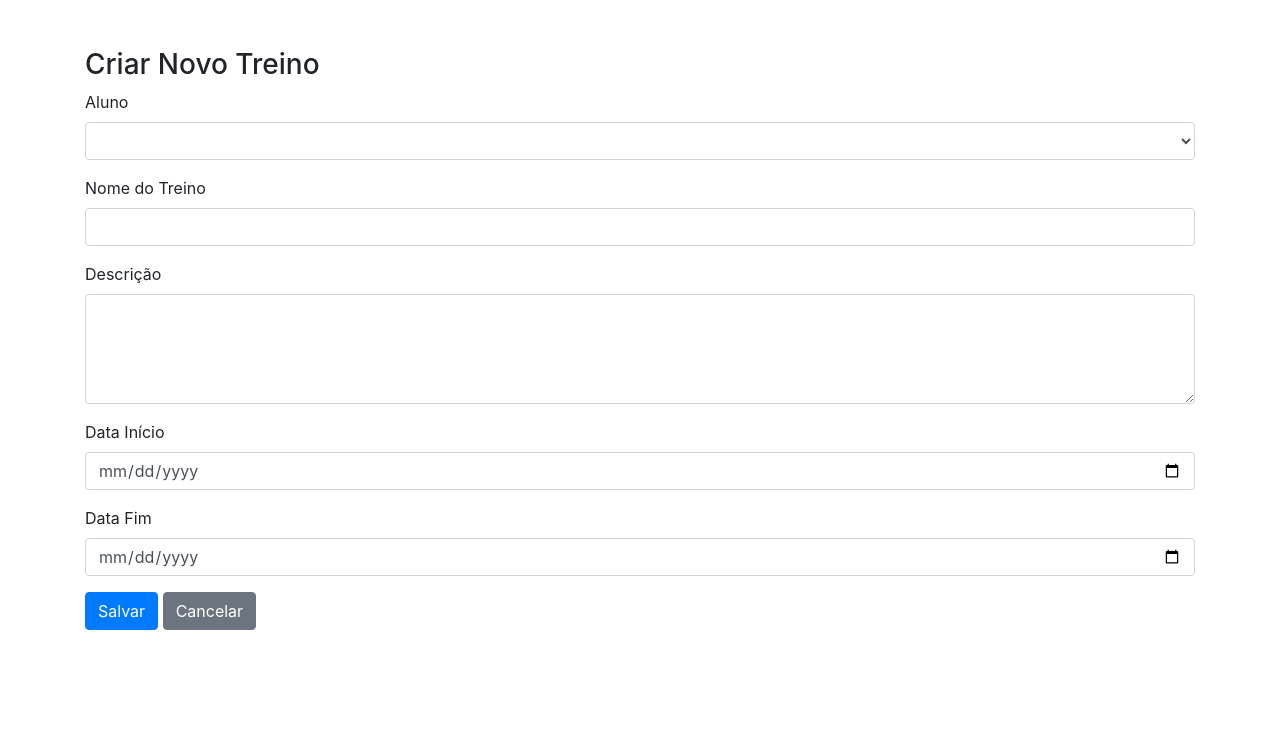
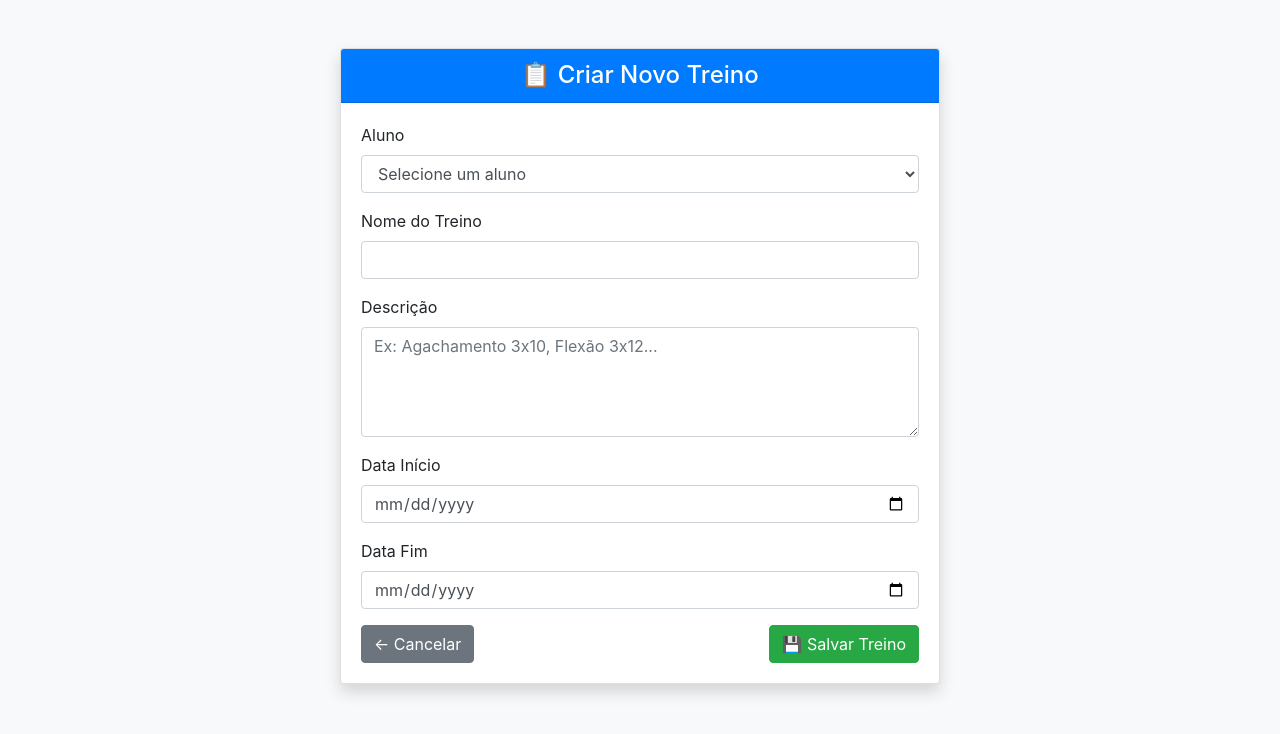
Before and after one commit to Gabe15324/Sistema-de-Academia, a PHP site: page /views/alunos/criar_treino.php in a window 1280 px wide. Shown: the top 734 px of the page. Run offline with PHP 8.4, Linux system fonts and the light colour scheme; the visitor is signed in with stand-in values (Sample User, id 1); tables that the repository leaves empty or names only in its code hold one stand-in row (values such as "Sample post"); lists and menus that the app fills with data are empty.

Commit message:
Commit Final

```diff
--- a/dashboard.php
+++ b/dashboard.php
@@ -96,7 +96,7 @@ unset($_SESSION['mensagem_boas_vindas']);
                     <div class="card-body text-center">
                         <i class="fas fa-file-signature fa-2x text-danger mb-3"></i>
                         <h5 class="card-title">Listar Treinos</h5>
-                        <a href="views/alunos/listar_treinos.php" class="btn btn-outline-danger btn-sm">Gerenciar</a>
+                        <a href="views/alunos/treinos.php" class="btn btn-outline-danger btn-sm">Gerenciar</a>
                     </div>
                     </div>
                 </div>
--- a/views/alunos/criar_treino.php
+++ b/views/alunos/criar_treino.php
@@ -2,18 +2,14 @@
 session_start();
 require_once '../../config/db.php';
 
-// Verifica se o usuário é admin
 if (!isset($_SESSION['usuario_tipo']) || $_SESSION['usuario_tipo'] !== 'admin') {
     header("Location: ../../login.php");
     exit;
 }
 
 $pdo = Database::conectar();
-
-// Pega todos os alunos
 $alunos = $pdo->query("SELECT id, nome FROM usuarios WHERE tipo = 'aluno'")->fetchAll(PDO::FETCH_ASSOC);
 
-// Processa o formulário
 if ($_SERVER['REQUEST_METHOD'] === 'POST') {
     $usuario_id = $_POST['usuario_id'];
     $nome = $_POST['nome'];
@@ -21,50 +17,69 @@ if ($_SERVER['REQUEST_METHOD'] === 'POST') {
     $data_inicio = $_POST['data_inicio'];
     $data_fim = $_POST['data_fim'];
 
-    $stmt = $pdo->prepare("INSERT INTO treinos (usuario_id, nome, descricao, data_inicio, data_fim) VALUES (?, ?, ?, ?, ?)");
+    $stmt = $pdo->prepare("INSERT INTO treinos (usuario_id, nome, descricao, data_inicio, data_fim, criado_por, concluido) VALUES (?, ?, ?, ?, ?, 'admin', 0)");
     $stmt->execute([$usuario_id, $nome, $descricao, $data_inicio, $data_fim]);
 
-    header("Location: listar_treinos.php");
+    header("Location: treinos.php");
     exit;
 }
 ?>
-
 <!DOCTYPE html>
 <html lang="pt-br">
 <head>
     <meta charset="UTF-8">
     <title>Criar Treino</title>
     <link rel="stylesheet" href="https://stackpath.bootstrapcdn.com/bootstrap/4.5.2/css/bootstrap.min.css">
+    <style>
+        body {
+            background-color: #f8f9fa;
+        }
+        .card {
+            max-width: 600px;
+            margin: 0 auto;
+        }
+    </style>
 </head>
-<body class="container mt-5">
-    <h3>Criar Novo Treino</h3>
+<body class="mt-5">
+    <div class="container">
+        <div class="card shadow">
+            <div class="card-header bg-primary text-white text-center">
+                <h4 class="mb-0">📋 Criar Novo Treino</h4>
+            </div>
+            <div class="card-body">
                 <form method="post">
                     <div class="form-group">
-            <label>Aluno</label>
-            <select name="usuario_id" class="form-control" required>
+                        <label for="usuario_id">Aluno</label>
+                        <select name="usuario_id" id="usuario_id" class="form-control" required>
+                            <option value="">Selecione um aluno</option>
                             <?php foreach ($alunos as $aluno): ?>
                                 <option value="<?= $aluno['id'] ?>"><?= $aluno['nome'] ?></option>
                             <?php endforeach; ?>
                         </select>
                     </div>
                     <div class="form-group">
-            <label>Nome do Treino</label>
-            <input type="text" name="nome" class="form-control" required>
+                        <label for="nome">Nome do Treino</label>
+                        <input type="text" name="nome" id="nome" class="form-control" required>
                     </div>
                     <div class="form-group">
-            <label>Descrição</label>
-            <textarea name="descricao" class="form-control" rows="4"></textarea>
+                        <label for="descricao">Descrição</label>
+                        <textarea name="descricao" id="descricao" class="form-control" rows="4" placeholder="Ex: Agachamento 3x10, Flexão 3x12..."></textarea>
                     </div>
                     <div class="form-group">
-            <label>Data Início</label>
-            <input type="date" name="data_inicio" class="form-control">
+                        <label for="data_inicio">Data Início</label>
+                        <input type="date" name="data_inicio" id="data_inicio" class="form-control">
                     </div>
                     <div class="form-group">
-            <label>Data Fim</label>
-            <input type="date" name="data_fim" class="form-control">
+                        <label for="data_fim">Data Fim</label>
+                        <input type="date" name="data_fim" id="data_fim" class="form-control">
                     </div>
-        <button type="submit" class="btn btn-primary">Salvar</button>
-        <a href="../../dashboard.php" class="btn btn-secondary">Cancelar</a>
+                    <div class="d-flex justify-content-between">
+                        <a href="../../dashboard.php" class="btn btn-secondary">← Cancelar</a>
+                        <button type="submit" class="btn btn-success">💾 Salvar Treino</button>
+                    </div>
                 </form>
+            </div>
+        </div>
+    </div>
 </body>
 </html>
--- a/views/alunos/editar_treinos.php
+++ b/views/alunos/editar_treinos.php
@@ -33,7 +33,7 @@ if ($_SERVER["REQUEST_METHOD"] === "POST") {
     $update = $pdo->prepare("UPDATE treinos SET nome = ?, descricao = ?, data_inicio = ? WHERE id = ?");
     $update->execute([$nome, $descricao, $data_inicio, $treino_id]);
 
-    header("Location: listar_treinos.php");
+    header("Location: treinos.php");
     exit;
 }
 ?>
@@ -62,7 +62,7 @@ if ($_SERVER["REQUEST_METHOD"] === "POST") {
             <input type="date" class="form-control" id="data_inicio" name="data_inicio" value="<?= $treino['data_inicio'] ?>" required>
         </div>
         <button type="submit" class="btn btn-primary">Atualizar</button>
-        <a href="listar_treinos.php" class="btn btn-secondary">Cancelar</a>
+        <a href="treinos.php" class="btn btn-secondary">Cancelar</a>
     </form>
 </div>
 </body>
--- a/views/alunos/excluir_treinos.php
+++ b/views/alunos/excluir_treinos.php
@@ -20,7 +20,7 @@ try {
     $stmt = $pdo->prepare("DELETE FROM treinos WHERE id = ?");
     $stmt->execute([$treino_id]);
 
-    header("Location: listar_treinos.php");
+    header("Location: treinos.php");
     exit;
 } catch (PDOException $e) {
     die("Erro ao excluir treino: " . $e->getMessage());
```
Also changed, not shown: index.php (+1 -7 lines), views/alunos/meus_treinos.php (+37 -11 lines), views/alunos/treinos.php (+37 -11 lines), assets/image.png (added). Lines whose indentation alone changed are shown as unchanged.
